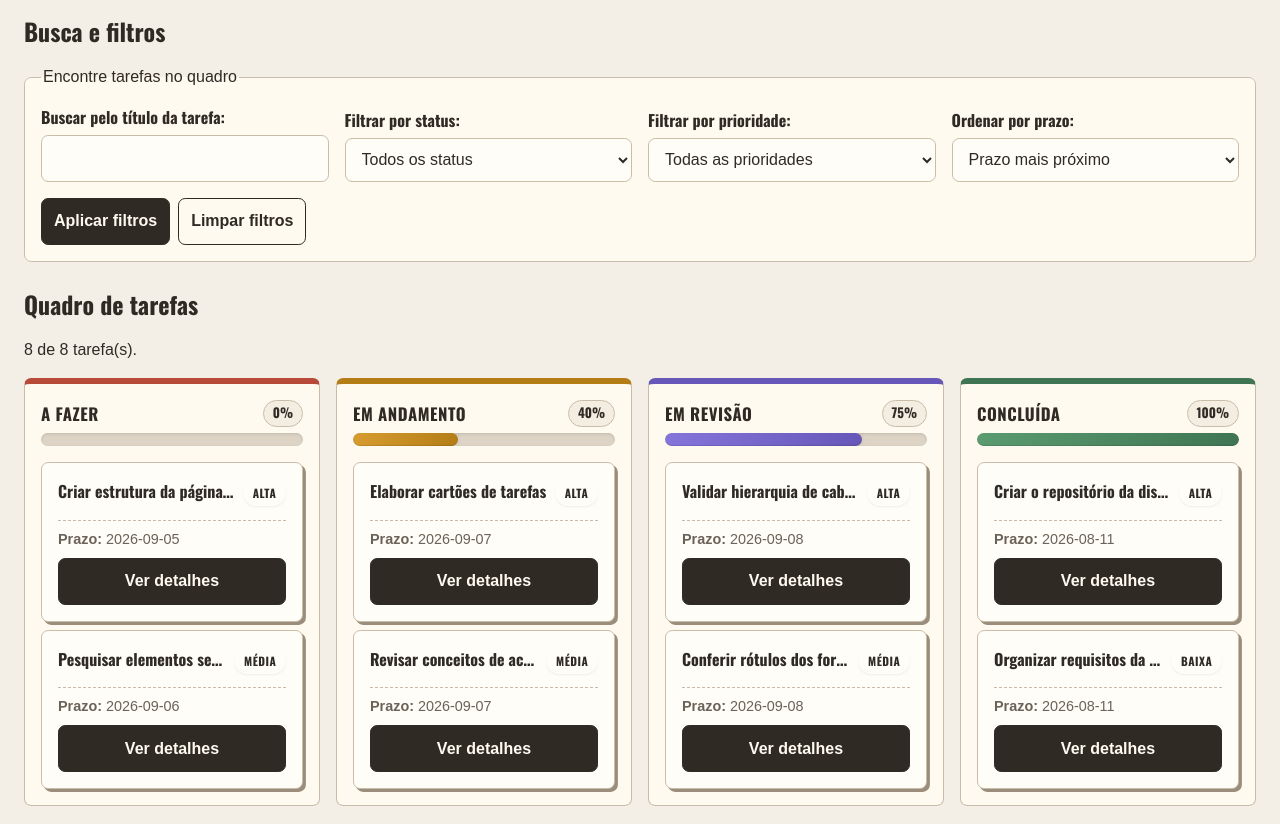
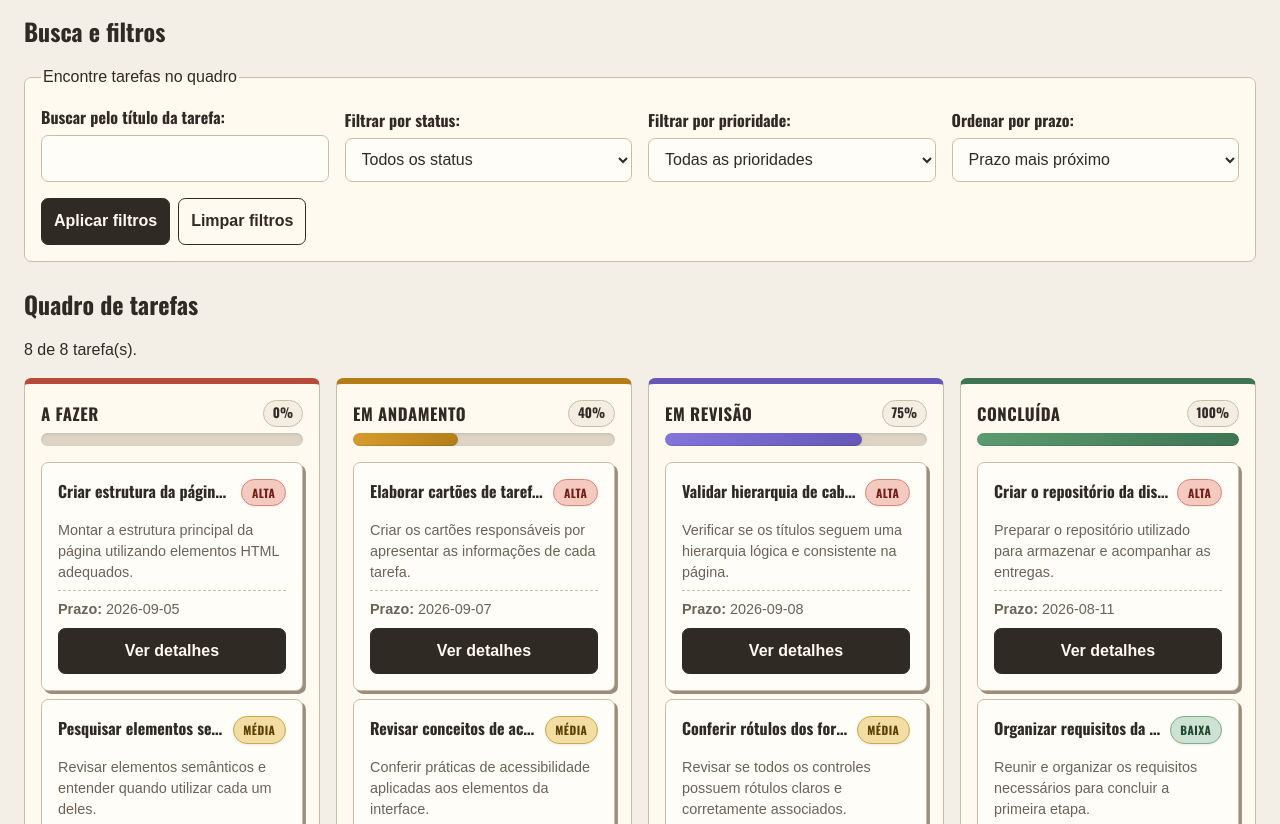
Before and after one commit to GabrielaAraujoReis/DESENVOLVIMENTO-FRONT-END, a plain HTML site: page index.html in a window 1280 px wide. Shown: the part 113-937 px from the top of the page. Drawn offline with nearby package versions, Linux system fonts and the light colour scheme.

Commit message:
Adicionando descrições

```diff
--- a/dados.json
+++ b/dados.json
@@ -3,6 +3,7 @@
         {
             "id": "t1",
             "titulo": "Criar estrutura da página inicial",
+            "descricao": "Montar a estrutura principal da página utilizando elementos HTML adequados.",
             "status": "a-fazer",
             "prioridade": "alta",
             "prazo": "2026-09-05"
@@ -10,6 +11,7 @@
         {
             "id": "t2",
             "titulo": "Pesquisar elementos semânticos do HTML",
+            "descricao": "Revisar elementos semânticos e entender quando utilizar cada um deles.",
             "status": "a-fazer",
             "prioridade": "media",
             "prazo": "2026-09-06"
@@ -17,6 +19,7 @@
         {
             "id": "t3",
             "titulo": "Elaborar cartões de tarefas",
+            "descricao": "Criar os cartões responsáveis por apresentar as informações de cada tarefa.",
             "status": "em-andamento",
             "prioridade": "alta",
             "prazo": "2026-09-07"
@@ -24,6 +27,7 @@
         {
             "id": "t4",
             "titulo": "Revisar conceitos de acessibilidade",
+            "descricao": "Conferir práticas de acessibilidade aplicadas aos elementos da interface.",
             "status": "em-andamento",
             "prioridade": "media",
             "prazo": "2026-09-07"
@@ -31,6 +35,7 @@
         {
             "id": "t5",
             "titulo": "Validar hierarquia de cabeçalhos",
+            "descricao": "Verificar se os títulos seguem uma hierarquia lógica e consistente na página.",
             "status": "em-revisao",
             "prioridade": "alta",
             "prazo": "2026-09-08"
@@ -38,6 +43,7 @@
         {
             "id": "t6",
             "titulo": "Conferir rótulos dos formulários",
+            "descricao": "Revisar se todos os controles possuem rótulos claros e corretamente associados.",
             "status": "em-revisao",
             "prioridade": "media",
             "prazo": "2026-09-08"
@@ -45,6 +51,7 @@
         {
             "id": "t7",
             "titulo": "Criar o repositório da disciplina",
+            "descricao": "Preparar o repositório utilizado para armazenar e acompanhar as entregas.",
             "status": "concluida",
             "prioridade": "alta",
             "prazo": "2026-08-11"
@@ -52,6 +59,7 @@
         {
             "id": "t8",
             "titulo": "Organizar requisitos da primeira entrega",
+            "descricao": "Reunir e organizar os requisitos necessários para concluir a primeira etapa.",
             "status": "concluida",
             "prioridade": "baixa",
             "prazo": "2026-08-11"
--- a/js/renderizacao.js
+++ b/js/renderizacao.js
@@ -37,6 +37,10 @@ function criarCartao(tarefa) {
 
     cabecalho.append(titulo, prioridade);
 
+    const descricao = document.createElement("p");
+    descricao.className = "task-description";
+    descricao.textContent = tarefa.descricao;
+
     const prazo = document.createElement("p");
     prazo.className = "deadline";
 
@@ -58,7 +62,12 @@ function criarCartao(tarefa) {
 
     botao.append(textoBotao);
 
-    cartao.append(cabecalho, prazo, botao);
+    cartao.append(
+        cabecalho,
+        descricao,
+        prazo,
+        botao
+    );
 
     item.append(cartao);
 
--- a/styles.css
+++ b/styles.css
@@ -207,9 +207,9 @@ button:hover {
 .status-percent {
     flex: 0 0 auto;
     padding: 0.18rem 0.55rem;
+    border: 0.08rem solid var(--color-border);
     border-radius: 999px;
     background: #f4ede2;
-    border: 0.08rem solid var(--color-border);
     font-size: 0.82rem;
     font-weight: 800;
 }
@@ -236,22 +236,38 @@ button:hover {
 
 .status-todo .status-progressbar-fill {
     width: 0%;
-    background: linear-gradient(90deg, #cf6759, var(--status-todo));
+    background: linear-gradient(
+        90deg,
+        #cf6759,
+        var(--status-todo)
+    );
 }
 
 .status-progress .status-progressbar-fill {
     width: 40%;
-    background: linear-gradient(90deg, #d79c2f, var(--status-progress));
+    background: linear-gradient(
+        90deg,
+        #d79c2f,
+        var(--status-progress)
+    );
 }
 
 .status-review .status-progressbar-fill {
     width: 75%;
-    background: linear-gradient(90deg, #8575db, var(--status-review));
+    background: linear-gradient(
+        90deg,
+        #8575db,
+        var(--status-review)
+    );
 }
 
 .status-done .status-progressbar-fill {
     width: 100%;
-    background: linear-gradient(90deg, #5b9b70, var(--status-done));
+    background: linear-gradient(
+        90deg,
+        #5b9b70,
+        var(--status-done)
+    );
 }
 
 .task-list {
@@ -320,30 +336,34 @@ button:hover {
     flex: 0 0 auto;
     display: inline-flex;
     align-items: center;
+
     min-height: 1.6rem;
-    padding: 0.25rem 0.55rem;
+    padding: 0.25rem 0.6rem;
+
     border: 0.1rem solid transparent;
     border-radius: 999px;
+
     font-size: 0.72rem;
     font-weight: 800;
     letter-spacing: 0.04em;
     text-transform: uppercase;
+
     box-shadow: 0 1px 2px rgba(47, 42, 36, 0.08);
 }
 
-.priority-high {
+.priority-alta {
     background: #f3c9c0;
     border-color: #d78676;
     color: #6f2115;
 }
 
-.priority-medium {
+.priority-media {
     background: #f2dda2;
     border-color: #cba94e;
     color: #594000;
 }
 
-.priority-low {
+.priority-baixa {
     background: #cee2d3;
     border-color: #7eae8c;
     color: #21482e;
@@ -355,6 +375,7 @@ button:hover {
     border-top: 0.1rem dashed var(--color-border);
 }
 
+
 .task-card button {
     transition:
         transform 0.2s ease,
@@ -364,6 +385,13 @@ button:hover {
 .task-card button:hover {
     transform: scale(1.03);
     opacity: 0.9;
+}
+
+.task-description {
+    margin-bottom: var(--space-medium);
+    color: var(--color-muted);
+    font-size: 0.88rem;
+    line-height: 1.45;
 }
 
 body > footer p {
@@ -400,4 +428,6 @@ body > footer p {
     .form-actions button {
         width: auto;
     }
+
+
 }
```
